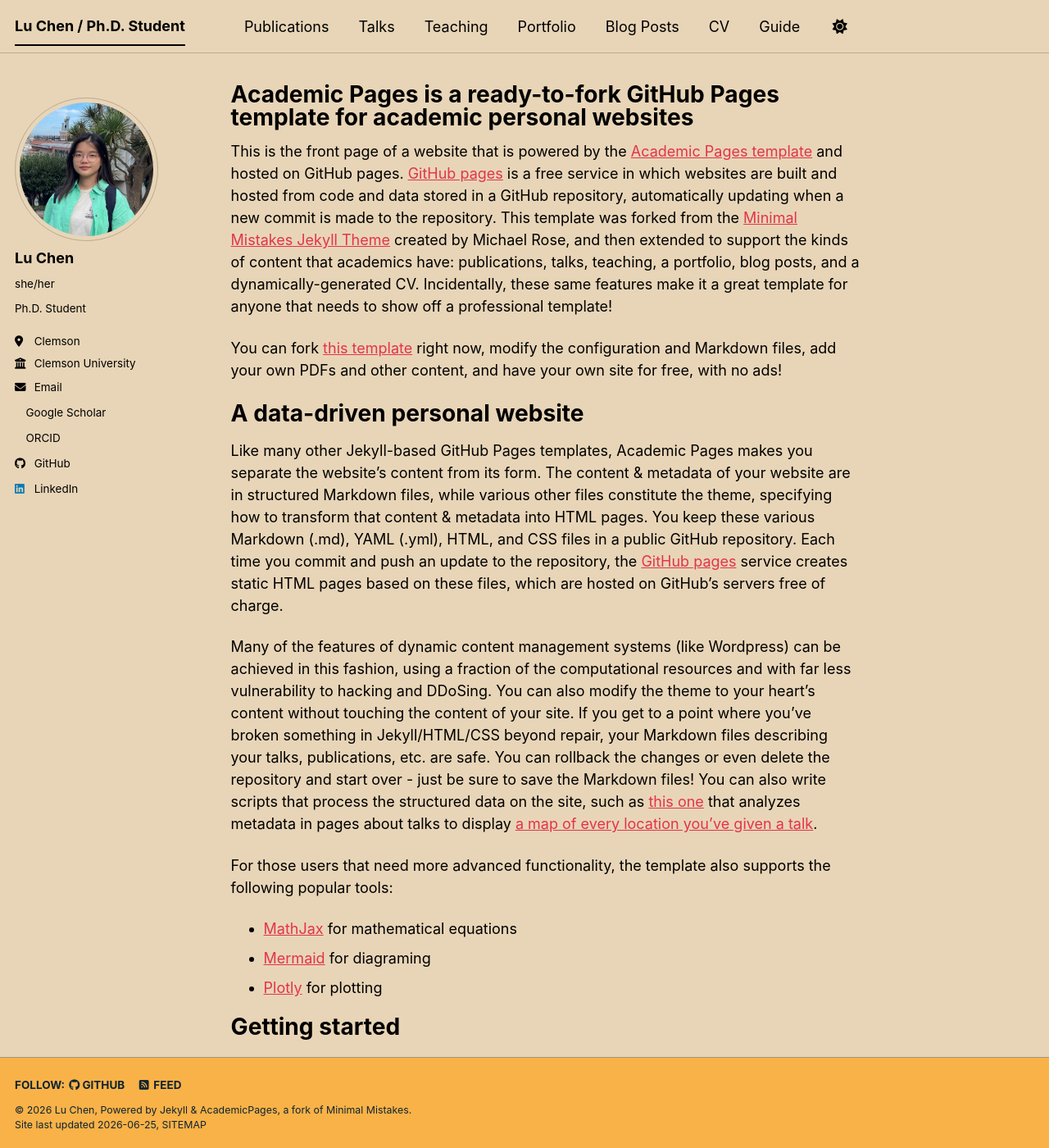
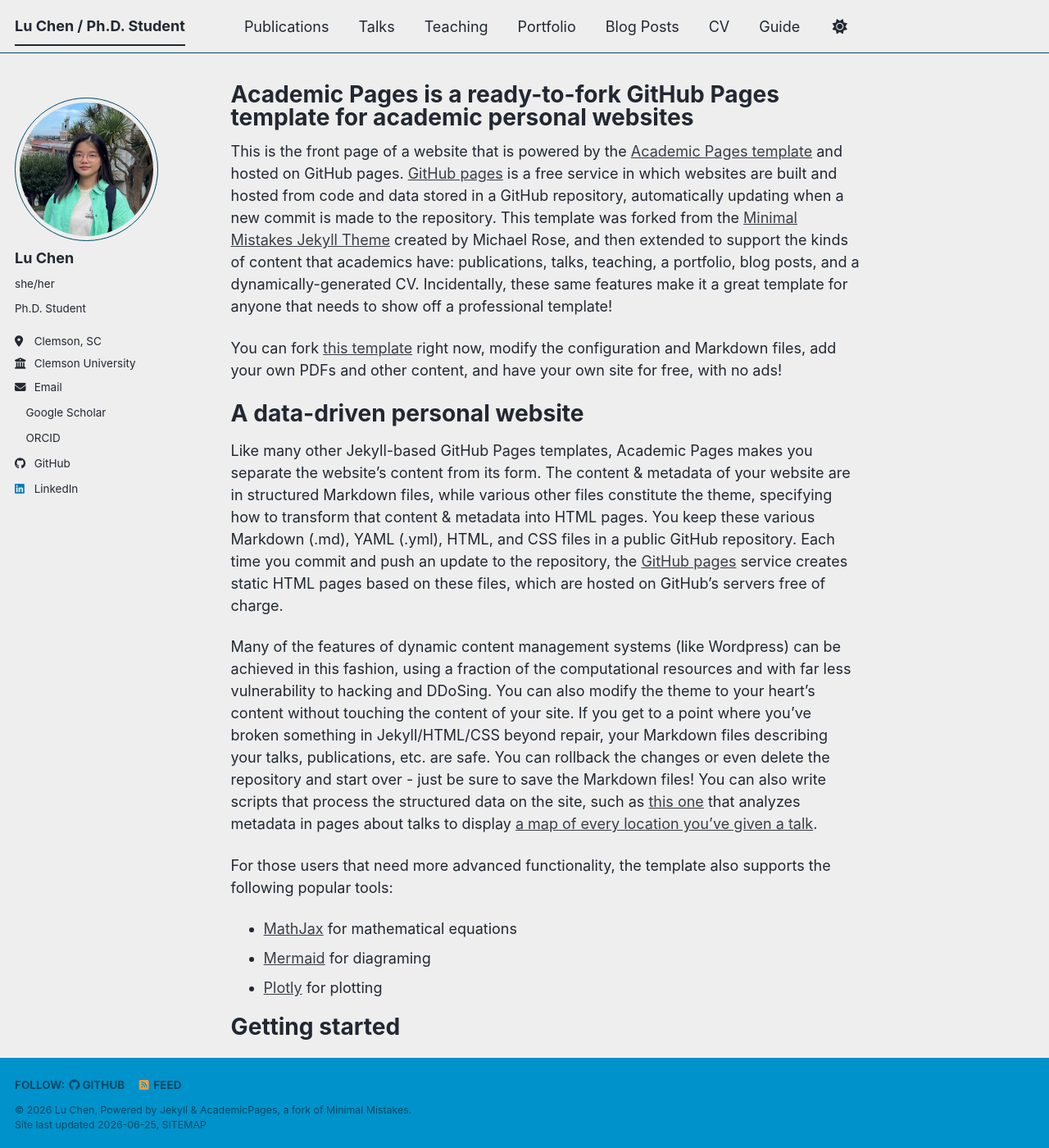
Before and after one commit to lulubell-2/lulubell-2.github.io, a Jekyll site: the page built from _pages/about.md, in a window 1280 px wide and 1400 px high. Shown: the whole window at 82% size. Built offline with Jekyll 4.4.1, drawn with Linux system fonts in a browser that asks for light colours; a style sheet for code colours, icons or effects is not loaded.

Commit message:
Update _config.yml

```diff
--- a/_config.yml
+++ b/_config.yml
@@ -8,7 +8,7 @@
 
 # Basic Site Settings
 locale                   : "en-US"
-site_theme               : "sunrise" # The available themes options are "default", "air", "sunrise", "mint", "dirt" and "contrast"
+site_theme               : "air" # The available themes options are "default", "air", "sunrise", "mint", "dirt" and "contrast"
 title                    : "Lu Chen / Ph.D. Student"
 title_separator          : "-"
 name                     : &name "Lu Chen"
@@ -27,7 +27,7 @@ author:
   name             : "Lu Chen"
   pronouns         : "she/her"
   bio              : "Ph.D. Student"
-  location         : "Clemson"
+  location         : "Clemson, SC"
   employer         : "Clemson University"
   uri              : # URL
   email            : "lchen6@clemson.edu"
```
